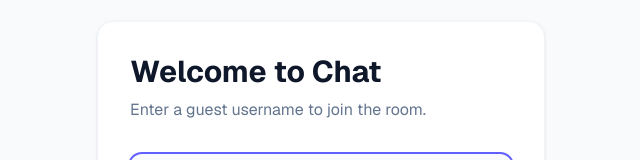
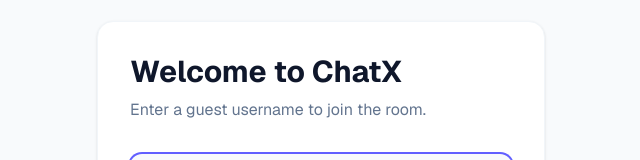
Before and after one commit to Clay1880/chat-app, a Next.js app in the folder client/: page / in a window 1280 px wide. Shown: the part 239-399 px from the top of the page, without its empty margins (319-959 px from the left). Built offline with nearby package versions, Linux system fonts and the light colour scheme.

Commit message:
Updated the GuestLogin page

```diff
--- a/client/src/features/auth/GuestLogin.tsx
+++ b/client/src/features/auth/GuestLogin.tsx
@@ -30,7 +30,7 @@ export default function GuestLogin() {
   return (
     <div className="flex w-full h-full items-center justify-center bg-slate-50">
       <div className="w-full max-w-md p-8 bg-white rounded-2xl shadow-sm border border-slate-100">
-        <h2 className="text-3xl font-bold mb-2 text-slate-900">Welcome to Chat</h2>
+        <h2 className="text-3xl font-bold mb-2 text-slate-900">Welcome to ChatX</h2>
         <p className="text-slate-500 mb-8">Enter a guest username to join the room.</p>
 
         <form onSubmit={handleJoin} className="space-y-4">
```
